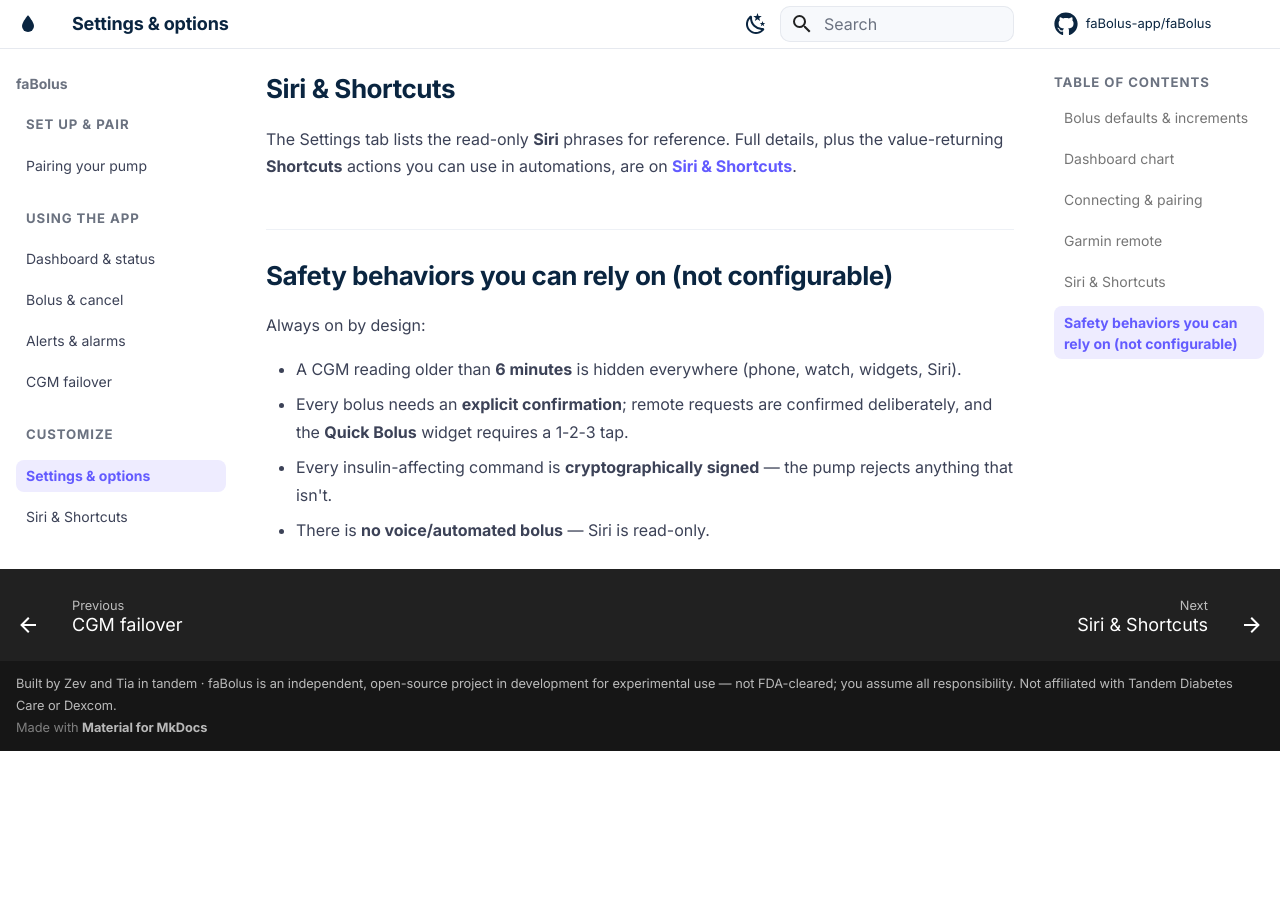
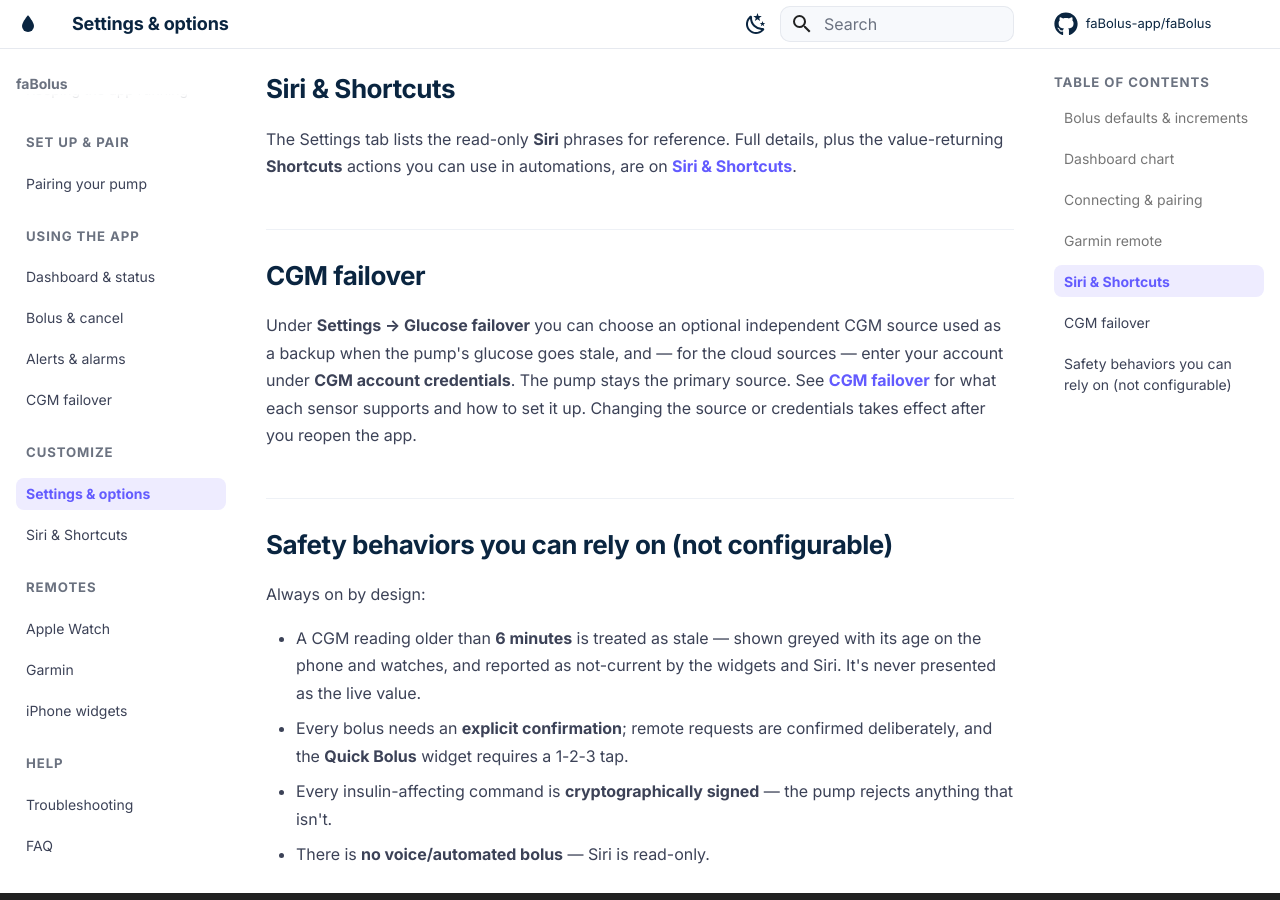
Before and after one commit to faBolus-app/faBolus, an MkDocs documentation site: the page built from docs/customize/settings.md, in a window 1280 px wide and 900 px high, scrolled down 2483 px. Built offline with MkDocs 1.6.1 and Material for MkDocs 9.7.7, drawn with Linux system fonts in a browser that asks for light colours; comment, search, counter and statistics services are not loaded; before the commit the page ends 3234 px from its top, so only the background shows below that.

Commit message:
docs: reconcile with CGM-failover changes across the site
- Fix layout/tree: GlucoseArbiter + CgmTrend now live in faBolusCore (not
  ios/faBolus/Data/Sources) — update README + architecture.md.
- Update staleness wording everywhere it changed: phone HUD + watch glance +
  Garmin now show a stale reading greyed with its age (widgets/Siri still
  report not-current) — status.md, apple-watch.md, settings.md.
- Add a CGM-failover section to settings.md and a failover FAQ entry;
  genericize Garmin "Dexcom-style plot" -> "CGM history plot".

Co-Authored-By: Claude Opus 4.8 <noreply@anthropic.com>

```diff
--- a/docs/customize/settings.md
+++ b/docs/customize/settings.md
@@ -57,11 +57,21 @@ The Settings tab lists the read-only **Siri** phrases for reference. Full detail
 value-returning **Shortcuts** actions you can use in automations, are on
 [Siri & Shortcuts](shortcuts.md).
 
+## CGM failover
+
+Under **Settings → Glucose failover** you can choose an optional independent CGM source used as a
+backup when the pump's glucose goes stale, and — for the cloud sources — enter your account under
+**CGM account credentials**. The pump stays the primary source. See
+[CGM failover](../operate/cgm-failover.md) for what each sensor supports and how to set it up.
+Changing the source or credentials takes effect after you reopen the app.
+
 ## Safety behaviors you can rely on (not configurable)
 
 Always on by design:
 
-- A CGM reading older than **6 minutes** is hidden everywhere (phone, watch, widgets, Siri).
+- A CGM reading older than **6 minutes** is treated as stale — shown greyed with its age on the
+  phone and watches, and reported as not-current by the widgets and Siri. It's never presented as
+  the live value.
 - Every bolus needs an **explicit confirmation**; remote requests are confirmed deliberately, and
   the **Quick Bolus** widget requires a 1-2-3 tap.
 - Every insulin-affecting command is **cryptographically signed** — the pump rejects anything
```
Also changed, not shown: README.md (+2 -2 lines), docs/architecture.md (+2 -2 lines), docs/faq.md (+7 -0 lines), docs/operate/status.md (+5 -2 lines), docs/remotes/apple-watch.md (+2 -2 lines), docs/remotes/garmin.md (+1 -1 lines).
